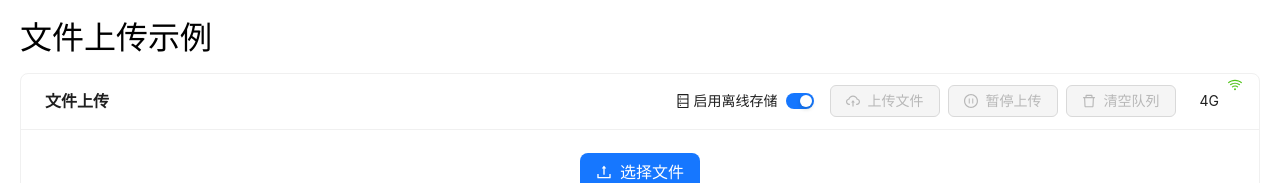
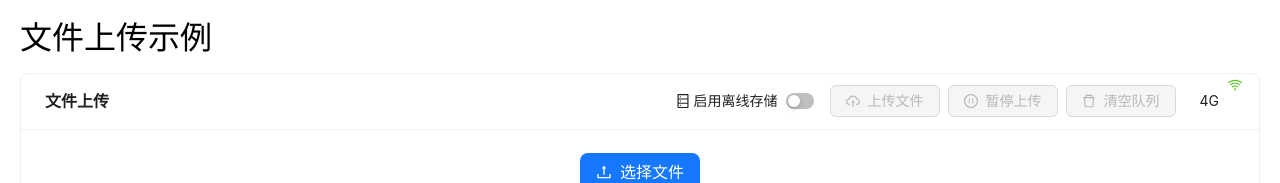
Before and after one commit to frankvane/react-upload, a React (Vite) app: page / in a window 1280 px wide. Shown: the top 183 px of the page. Built offline with nearby package versions, Linux system fonts and the light colour scheme.

Commit message:
fix: 禁用IndexedDB存储选项，更新相关组件的默认设置和提示信息，以提升用户对存储状态的理解

```diff
--- a/src/components/FileUploader/UploadTask/components/IndexedDBSwitch.tsx
+++ b/src/components/FileUploader/UploadTask/components/IndexedDBSwitch.tsx
@@ -17,7 +17,7 @@ interface IndexedDBSwitchProps {
  */
 const IndexedDBSwitch: React.FC<IndexedDBSwitchProps> = ({
   label = "启用离线存储",
-  tooltipTitle = "开启后可支持文件的离线存储和断点续传，刷新页面后保留上传状态",
+  tooltipTitle = "开启后可支持文件的离线存储和断点续传，刷新页面后保留上传状态（默认关闭）",
 }) => {
   const { useIndexedDB, setUseIndexedDB } = useUploadStore();
 
--- a/src/components/FileUploader/UploadTask/index.tsx
+++ b/src/components/FileUploader/UploadTask/index.tsx
@@ -27,7 +27,7 @@ const UploadTask: React.FC<UploadTaskProps> = ({
   maxSize = 500,
   maxCount = 10,
   showMemoryUsage = true,
-  useIndexedDB = true, // 默认开启IndexedDB存储
+  useIndexedDB = false, // 默认禁用IndexedDB存储
 }) => {
   // 注册内存管理器，在内存不足时释放一些资源
   // memoryManager.register("upload", async () => {
--- a/src/components/FileUploader/UploadTask/store/uploadStore.ts
+++ b/src/components/FileUploader/UploadTask/store/uploadStore.ts
@@ -55,7 +55,7 @@ export const useUploadStore = create<UploadState>()(
   devtools(
     (set) => ({
       uploadFiles: [],
-      useIndexedDB: true, // 默认启用IndexedDB存储
+      useIndexedDB: false, // 默认禁用IndexedDB存储
 
       // 设置是否使用IndexedDB存储
       setUseIndexedDB: (value: boolean) => {
```
